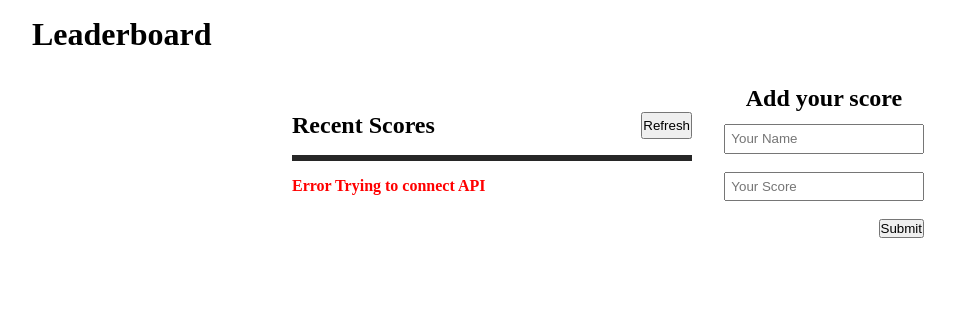
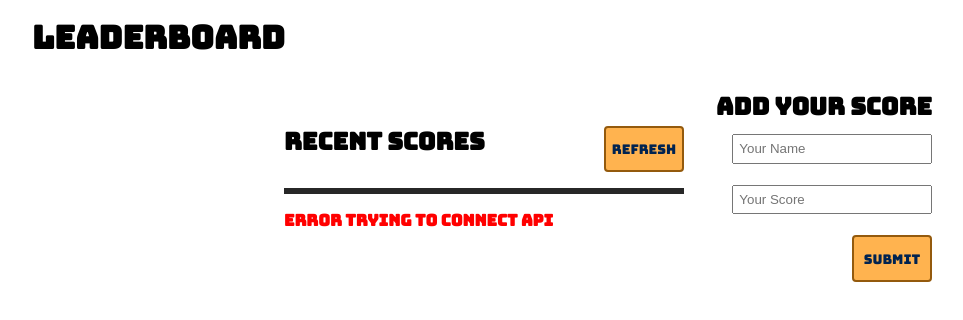
Before and after one commit to Luiscarlosvd/Leaderboard, a website built with webpack: page src/index.html in a window 1280 px wide. Shown: the whole page, without its empty margins (32-995 px from the left). Built offline with nearby package versions, Linux system fonts and the light colour scheme; no server answers.

Commit message:
Add Font style and styles for buttons

```diff
--- a/src/index.html
+++ b/src/index.html
@@ -13,7 +13,7 @@
         <section class="recent-scores">
             <div class="header-recent-scores">
                 <h2>Recent Scores</h2>
-                <button id="refresh">Refresh</button>
+                <button class="button" id="refresh">Refresh</button>
             </div>
             <div class="scores">
                 <ul class="scores-container"></ul>
@@ -26,7 +26,7 @@
             <form id="addScore">
                 <input type="text" id="nameScore" name="nameScore" placeholder="Your Name" required> <br>
                 <input type="text" id="scoreValue" name="score" placeholder="Your Score" required><br>
-                <button type="submit" class="button-add">Submit</button>
+                <button type="submit" class="button-add button">Submit</button>
             </form>
         </section>
     </main>
--- a/src/style.css
+++ b/src/style.css
@@ -1,3 +1,5 @@
+@import url(https://fonts.googleapis.com/css2?family=Bungee&display=swap);
+
 *,
 *::before,
 *::after {
@@ -6,9 +8,14 @@
   padding: 0;
 }
 
+body {
+  font-family: 'Bungee', cursive;
+}
+
 header {
   width: 90%;
   margin: 1em auto;
+  font-size: 1em;
 }
 
 main {
@@ -23,6 +30,23 @@ main {
   flex-direction: column;
   gap: 1em;
   width: 85%;
+}
+
+.button {
+  background-color: #ffb34f;
+  height: 3.5em;
+  width: 6em;
+  font-family: 'Bungee', cursive;
+  cursor: pointer;
+  border-radius: 4px;
+  color: rgb(0, 35, 80);
+  border: 2px solid #945a0d;
+  transition: all 0.2s;
+}
+
+.button:hover {
+  background-color: #e9a348;
+  transform: scale(1.1);
 }
 
 .header-recent-scores {
@@ -43,8 +67,12 @@ main {
   padding: 0.4em 0.5em;
 }
 
+.title {
+  font-size: 1em;
+}
+
 .individual-scores:nth-child(odd) {
-  background-color: rgba(213, 213, 213, 0.536);
+  background-color: rgb(220, 220, 220);
 }
 
 .add-score {
```
